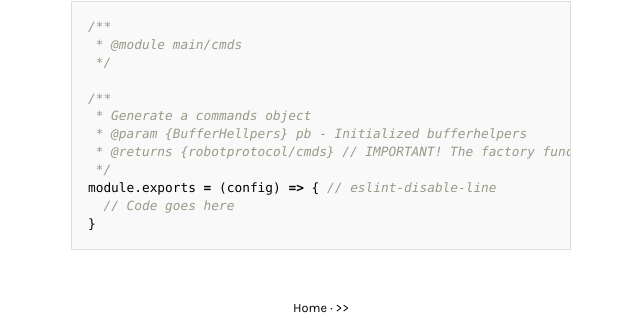
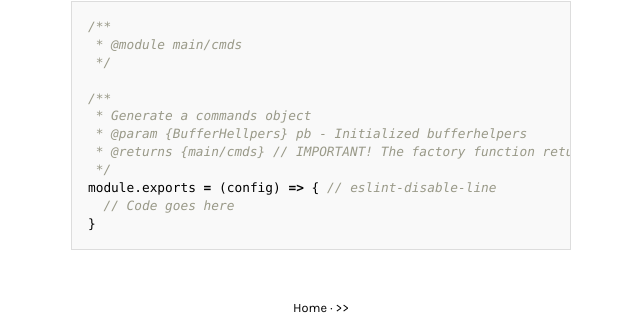
Before and after one commit to drew-y/blog, a Jekyll site: the page built from _posts/2017-02-07-Documenting-factory-functions-with-JSDoc.md, in a window 1280 px wide. Shown: the part 529-865 px from the top of the page, without its empty margins (319-959 px from the left). Built offline with Jekyll 4.4.1, drawn with Linux system fonts in a browser that asks for light colours.

Commit message:
Update 2017-02-07-Documenting-factory-functions-with-JSDoc.md

```diff
--- a/_posts/2017-02-07-Documenting-factory-functions-with-JSDoc.md
+++ b/_posts/2017-02-07-Documenting-factory-functions-with-JSDoc.md
@@ -13,7 +13,7 @@ module.
 /**
  * Generate a commands object
  * @param {BufferHellpers} pb - Initialized bufferhelpers
- * @returns {robotprotocol/cmds} // IMPORTANT! The factory function returns the name of the module.
+ * @returns {main/cmds} // IMPORTANT! The factory function returns the name of the module.
  */
 module.exports = (config) => { // eslint-disable-line
   // Code goes here
```
